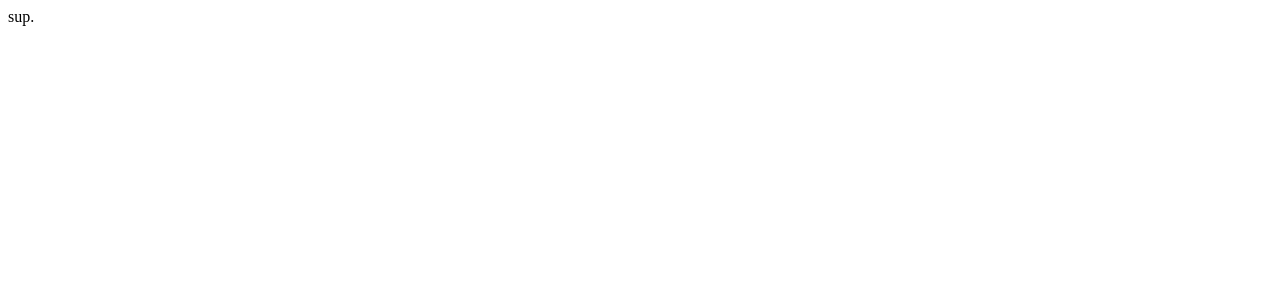
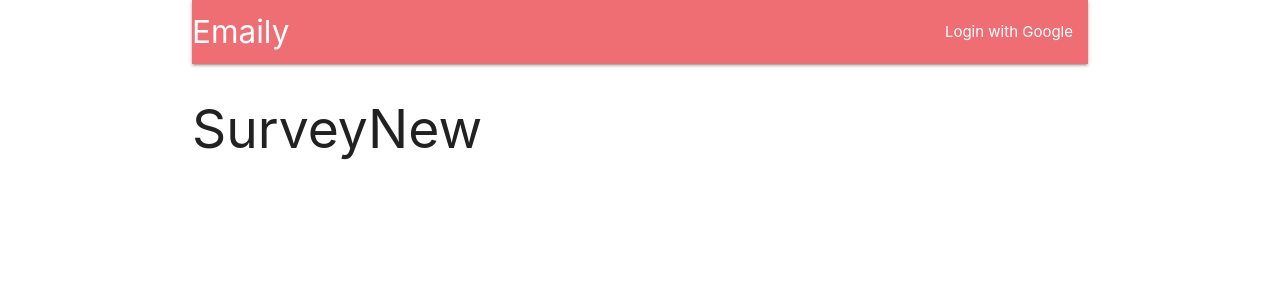
Before and after one commit to w-n-c/emaily, a React (Create React App) app in the folder client/: page /surveys/new in a window 1280 px wide. Shown: the top 300 px of the page. Built offline with nearby package versions, Linux system fonts and the light colour scheme.

Commit message:
stub out routing and fetch_user action

```diff
--- a/client/package.json
+++ b/client/package.json
@@ -4,13 +4,16 @@
   "private": true,
   "proxy": "http://localhost:5000",
   "dependencies": {
+    "axios": "^0.18.0",
     "http-proxy-middleware": "^0.19.1",
+    "materialize-css": "^1.0.0",
     "react": "^16.6.3",
     "react-dom": "^16.6.3",
     "react-redux": "^6.0.0",
     "react-router-dom": "^4.3.1",
     "react-scripts": "2.1.1",
-    "redux": "^4.0.1"
+    "redux": "^4.0.1",
+    "redux-thunk": "^2.3.0"
   },
   "scripts": {
     "start": "react-scripts start",
--- /dev/null
+++ b/client/src/actions/index.js
@@ -0,0 +1,6 @@
+import axios from "axios";
+import { FETCH_USER } from "./types";
+
+const fetchUser = () => {
+  axios.get("/api/current_user");
+};
--- /dev/null
+++ b/client/src/actions/types.js
@@ -0,0 +1 @@
+export const FETCH_USER = "fetch_user";
--- a/client/src/components/App.js
+++ b/client/src/components/App.js
@@ -1,7 +1,24 @@
 import React from "react";
+import { BrowserRouter, Route } from "react-router-dom";
+
+import Header from "./Header";
+const Dashboard = () => <h2>Dashboard</h2>;
+const SurveyNew = () => <h2>SurveyNew</h2>;
+const Landing = () => <h2>Landing</h2>;
 
 const App = () => {
-  return <div> sup. </div>;
+  return (
+    <div className="container">
+      <BrowserRouter>
+        <div>
+          <Header />
+          <Route exact path="/" component={Landing} />
+          <Route exact path="/surveys" component={Dashboard} />
+          <Route path="/surveys/new" component={SurveyNew} />
+        </div>
+      </BrowserRouter>
+    </div>
+  );
 };
 
 export default App;
--- /dev/null
+++ b/client/src/components/Header.js
@@ -0,0 +1,20 @@
+import React from "react";
+
+class Header extends React.Component {
+  render() {
+		return <nav>
+			<div className="nav-wrapper">
+				<a className="left brand-logo">
+					Emaily
+				</a>
+				<ul className="right">
+					<li>
+						<a>Login with Google</a>
+					</li>
+				</ul>
+			</div>
+		</nav>
+  }
+}
+
+export default Header;
--- a/client/src/index.js
+++ b/client/src/index.js
@@ -1,11 +1,13 @@
+import "materialize-css/dist/css/materialize.min.css";
 import React from "react";
 import ReactDOM from "react-dom";
 import { Provider } from "react-redux";
 import { createStore, applyMiddleware } from "redux";
 
 import App from "./components/App.js";
+import reducers from "./reducers";
 
-const store = createStore(() => [], {}, applyMiddleware());
+const store = createStore(() => reducers, {}, applyMiddleware());
 
 ReactDOM.render(
   <Provider store={store}>
--- /dev/null
+++ b/client/src/reducers/authReducer.js
@@ -0,0 +1,6 @@
+export default function(state = {}, action) {
+  switch (action.type) {
+    default:
+      return state;
+  }
+}
--- /dev/null
+++ b/client/src/reducers/index.js
@@ -0,0 +1,6 @@
+import { combineReducers } from "redux";
+import authReducer from "./authReducer";
+
+export default combineReducers({
+  auth: authReducer
+});
--- a/client/src/setupProxy.js
+++ b/client/src/setupProxy.js
@@ -2,4 +2,5 @@
 
 module.exports = function(app) {
   app.use(proxy("/auth/google", { target: "http://localhost:5000" }));
+  app.use(proxy("/api/*", { target: "http://localhost:5000" }));
 };
```
Also changed, not shown: 1 other file (tests, documents, lock files or other folders).
